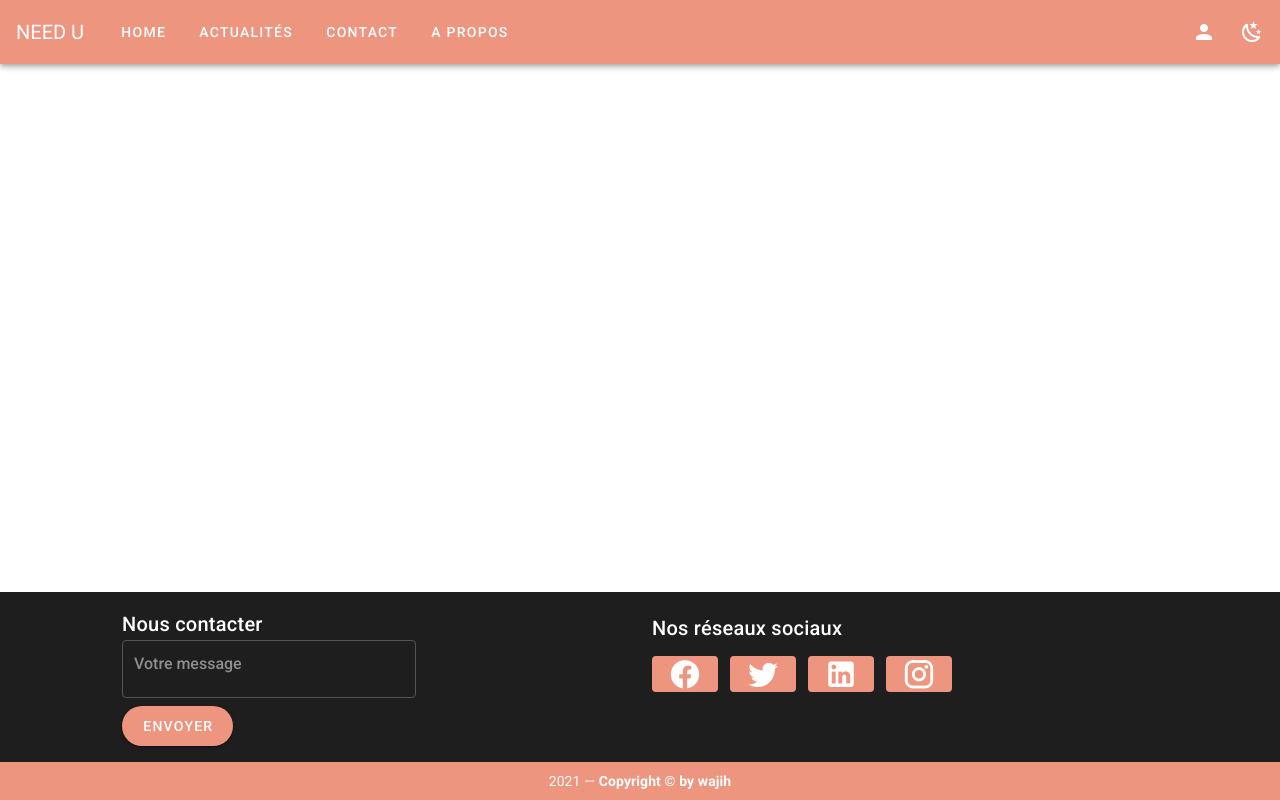
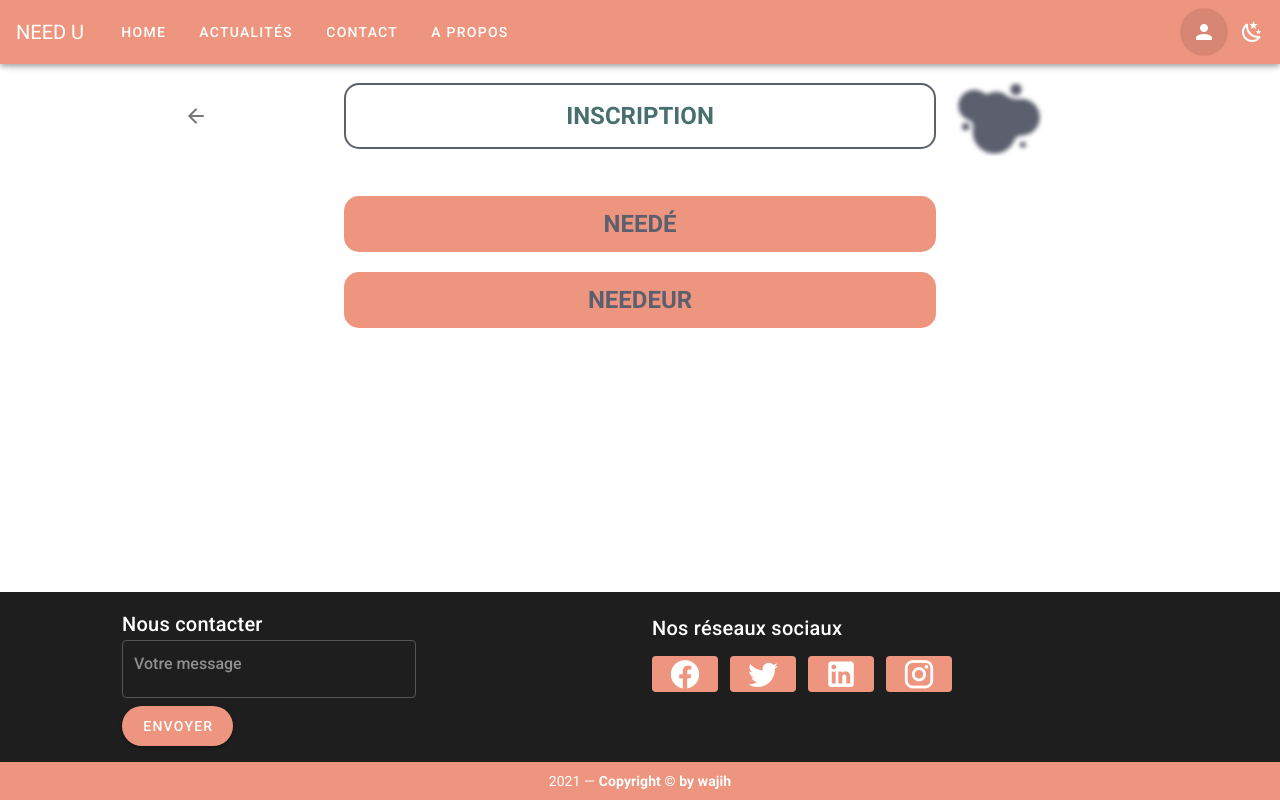
Before and after one commit to JRB-y/need-u, a Vue app: page /register/1 in a window 1280 px wide. Built offline with nearby package versions, Linux system fonts and the light colour scheme.

Commit message:
Create Register components

```diff
--- a/src/components/Navbar.vue
+++ b/src/components/Navbar.vue
@@ -44,7 +44,7 @@
 
     <v-spacer />
 
-    <v-btn icon>
+    <v-btn icon to="/register">
       <v-icon color="white">mdi-account</v-icon>
     </v-btn>
 
--- a/src/router/index.js
+++ b/src/router/index.js
@@ -29,6 +29,11 @@ const routes = [
     name: 'contact',
     component: () => import(/* webpackChunkName: "contact" */ '@/views/Contact')
   },
+  {
+    path: '/register/:where?',
+    name: 'register',
+    component: () => import(/* webpackChunkName: "register" */ '@/views/Auth/Register')
+  }
 ]
 
 const router = new VueRouter({
--- /dev/null
+++ b/src/views/Auth/Register.vue
@@ -0,0 +1,45 @@
+<template>
+  <v-layout class="mb-15">
+    <v-container>
+
+        <RegisterHeader />
+
+        <div v-if="where === NEEDE" class="register-neede">
+          <RegisterNeede />
+        </div>
+
+        <div v-else-if="where === NEEDEUR" class="register-needeur">
+          <RegisterNeedeur />
+        </div>
+
+        <div v-else class="register-choice">
+          <RegisterChoice />
+        </div>
+
+    </v-container>
+  </v-layout>
+</template>
+
+<script>
+import vars from '@/config/vars'
+import RegisterNeede from './RegisterNeede'
+import RegisterNeedeur from './RegisterNeedeur'
+import RegisterHeader from './RegisterHeader'
+import RegisterChoice from './RegisterChoice'
+
+export default {
+  name: 'Register',
+  components: { RegisterHeader, RegisterChoice, RegisterNeede, RegisterNeedeur },
+  computed: {
+    where () {
+      return this.$route.params.where
+    }
+  },
+  data () {
+    return {
+      NEEDE: vars.NEEDE,
+      NEEDEUR: vars.NEEDEUR,
+    }
+  },
+}
+</script>
--- /dev/null
+++ b/src/views/Auth/RegisterChoice.vue
@@ -0,0 +1,55 @@
+<template>
+  <div>
+    <v-row class="mb-5 mt-10 text-center" justify="center">
+      <v-col cols="6" class="choice font-weight-bold text-h5" @click="goto('neede')">
+        {{ NEEDE.toUpperCase() }}
+      </v-col>
+    </v-row>
+
+    <v-row class="mb-5 mt-5 text-center" justify="center">
+      <v-col cols="6" class="choice font-weight-bold text-h5" @click="goto('needeur')">
+        {{ NEEDEUR.toUpperCase() }}
+      </v-col>
+    </v-row>
+  </div>
+</template>
+
+<script>
+import vars from '@/config/vars'
+
+export default {
+  name: 'RegisterChoice',
+  data () {
+    return {
+      NEEDE: vars.NEEDE,
+      NEEDEUR: vars.NEEDEUR,
+    }
+  },
+  methods: {
+    goto (where) {
+      switch (where) {
+        case 'neede':
+          this.$router.push('/register/needé')
+          break;
+        case 'needeur':
+          this.$router.push('/register/needeur')
+          break;
+        default:
+          break;
+      }
+    }
+  },
+}
+</script>
+
+<style scoped>
+  .choice {
+    color: #5c5f6e;
+    background-color: #ee9580;
+    border-radius: 15px;
+    cursor: pointer;
+  }
+  .choice:hover {
+    color: white;
+  }
+</style>
--- /dev/null
+++ b/src/views/Auth/RegisterHeader.vue
@@ -0,0 +1,36 @@
+<template>
+  <v-row class="text-center" justify="center" align="center">
+    <v-col cols="3">
+      <v-btn icon text>
+        <v-icon @click="$router.go(-1)">mdi-arrow-left</v-icon>
+      </v-btn>
+    </v-col>
+
+    <v-col cols="6" class="text-center inscription-title secondary--text font-weight-bold text-h5">
+      INSCRIPTION
+    </v-col>
+
+    <v-col cols="3" class="d-flex">
+      <v-img
+        style="z-index: 0;"
+        max-width="100"
+        lazy-src="@/assets/images/auth/bg-register.webp"
+        src="@/assets/images/auth/bg-register.webp"
+      />
+    </v-col>
+  </v-row>
+</template>
+
+<script>
+export default {
+  name: 'RegisterHeader',
+}
+</script>
+
+<style scoped>
+.inscription-title {
+  border: 2px solid #5c5f6e;
+  border-radius: 15px;
+  padding: 15px 0px;
+}
+</style>
--- /dev/null
+++ b/src/views/Auth/RegisterNeede.vue
@@ -0,0 +1,9 @@
+<template>
+  <h1>Neede</h1>
+</template>
+
+<script>
+export default {
+  name: 'RegisterNeede',
+}
+</script>
--- /dev/null
+++ b/src/views/Auth/RegisterNeedeur.vue
@@ -0,0 +1,9 @@
+<template>
+  <h1>Needeur</h1>
+</template>
+
+<script>
+export default {
+  name: 'RegisterNeedeur',
+}
+</script>
```
Also changed, not shown: src/assets/images/auth/bg-register.webp (added).
